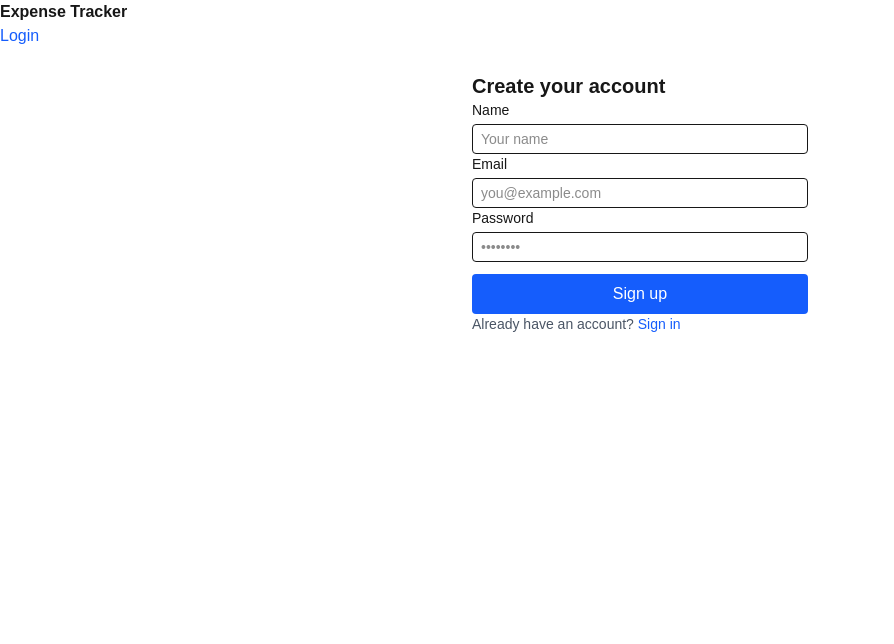
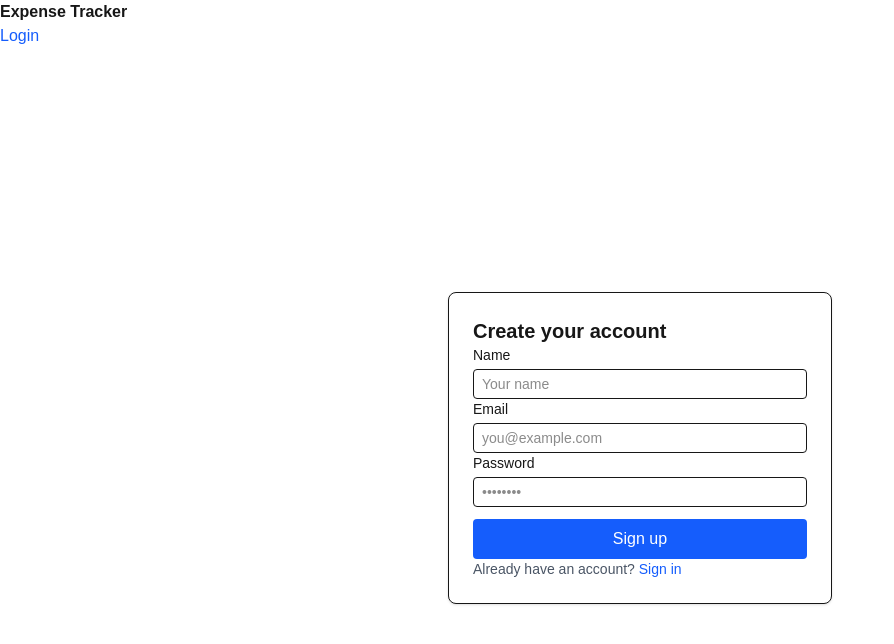
Before and after one commit to shotaroi/next-expense-tracker-app, a Next.js app: page /signup in a window 1280 px wide. Shown: the top 644 px of the page, without its empty margins (0-894 px from the left). Built offline with nearby package versions, Linux system fonts and the light colour scheme; no server answers.

Commit message:
Update page.tsx

```diff
--- a/src/app/signup/page.tsx
+++ b/src/app/signup/page.tsx
@@ -46,8 +46,8 @@ export default function SignupPage() {
     };
 
     return (
-        <main className="max-w-sm mx-auto p-6">
-            <form onSubmit={onSubmit}>
+        <main className="min-h-screen flex items-center justify-center p-6">
+            <form onSubmit={onSubmit} className="w-full max-w-sm space-4 border rounded-lg p-6 bg-white shadow-sm">
                 <h1 className="text-xl font-bold">Create your account</h1>
 
                 <label className="block text-sm">
```
